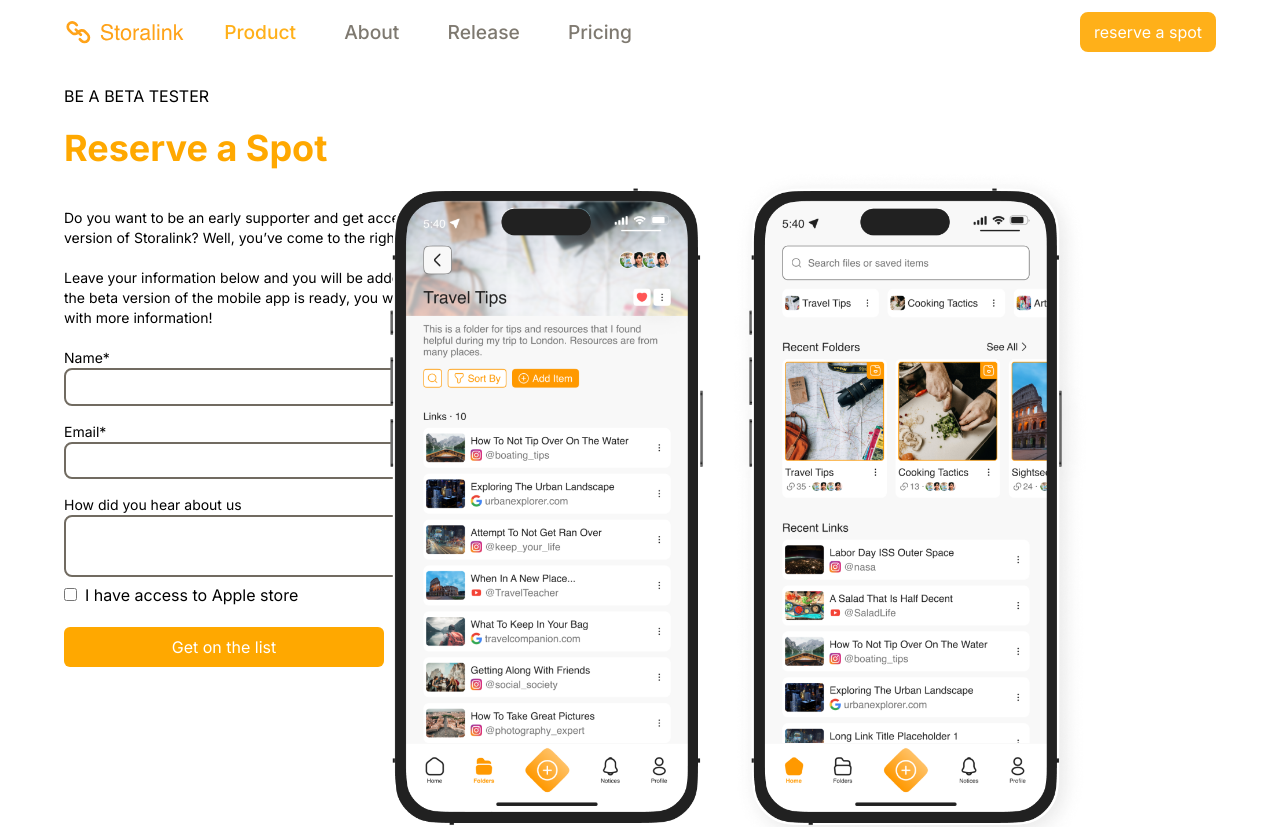
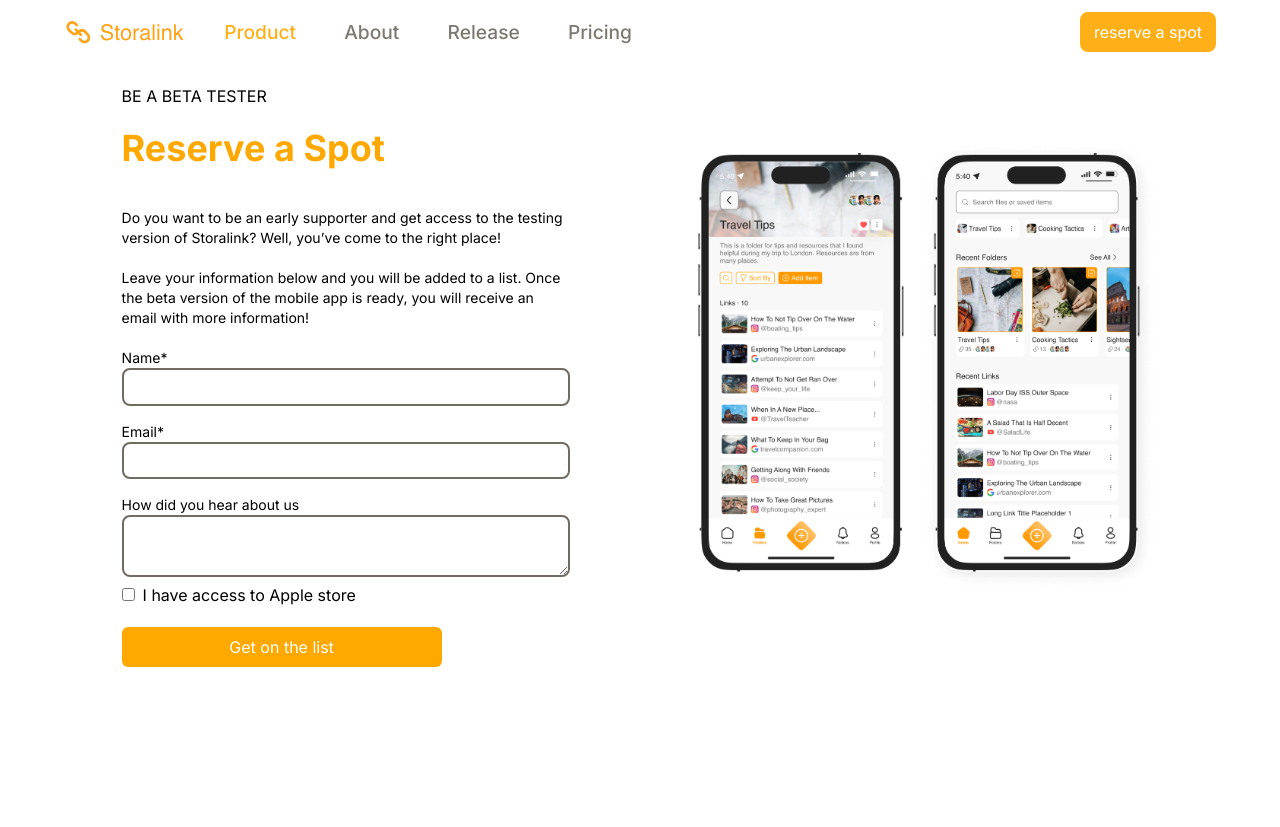
Before and after one commit to Yunzez/storalink-web, a Next.js app in the folder storalink-web/: page /reserve in a window 1280 px wide. Shown: the top 827 px of the page. Built offline with nearby package versions, Linux system fonts and the light colour scheme.

Commit message:
roadmap and layout fix

```diff
--- a/storalink-web/src/app/page.tsx
+++ b/storalink-web/src/app/page.tsx
@@ -9,6 +9,7 @@
 import Banner from "@/components/Banner";
 import KeyFeatures from "@/components/KeyFeatures";
 import UseCase from "@/components/UseCase";
+import Release from "@/components/Release";
 // import { MainContentWrapper } from "./layout";
 
 export const MainContentWrapper = styled.div`
@@ -34,6 +35,7 @@
       <Banner />
       <UseCase/>
       <KeyFeatures />
+      <Release/>
     </div>
   );
 }
--- a/storalink-web/src/app/reserve/page.tsx
+++ b/storalink-web/src/app/reserve/page.tsx
@@ -50,8 +50,9 @@
 function About() {
   const [submit, setSubmit] = useState(false);
   return (
-    <div className="flex justify-between">
-      <div className="md:w-2/5 min-h-screen">
+    <div className="min-h-screen">
+      <div className="flex justify-around">
+        <div className="md:w-2/5  pe-3">
           <div className="text-md mt-5">BE A BETA TESTER</div>
           <div
             className="text-4xl font-bold mt-5 mb-10"
@@ -64,9 +65,9 @@
             version of Storalink? Well, you’ve come to the right place!
           </div>
           <div className="mb-5 text-sm">
-          Leave your information below and you will be added to a list. Once the
-          beta version of the mobile app is ready, you will receive an email
-          with more information!
+            Leave your information below and you will be added to a list. Once
+            the beta version of the mobile app is ready, you will receive an
+            email with more information!
           </div>
           {submit ? (
             <>
@@ -120,14 +121,12 @@
           )}
         </div>
 
-      <div className="w-full md:w-3/5 lg:absolute right-0 top-0 hidden sm:block">
+        <div className="md:w-2/5 xl:w-2/5 right-0 hidden md:block place-self-center max-h-min h-auto">
           <Image
             src={reserve_visual}
-          width={700}
-          height={300}
             alt="reserve image one, a phone view"
             fill={false}
-          className="absolute right-0 top-[170px] right-[190px]"
+            className="right-0 top-[170px] right-[190px]"
             style={{
               objectFit: "contain",
               transform: "translateX(0%) translateY(0%)",
@@ -136,6 +135,7 @@
           />
         </div>
       </div>
+    </div>
   );
 }
 
--- a/storalink-web/src/components/Footer.tsx
+++ b/storalink-web/src/components/Footer.tsx
@@ -45,7 +45,7 @@
   return (
     <FooterContainer>
       {/* // ! Desktop version */}
-      <TopSection className=" md:relative">
+      <TopSection className="md:block hidden">
         <div className="grid grid-cols-6 gap-4 px-10">
           <div className="col-span-2 place-content-center px-5">
             <Image src={Storalink_name} alt="Storalink_name" />
--- a/storalink-web/src/components/KeyFeatures.tsx
+++ b/storalink-web/src/components/KeyFeatures.tsx
@@ -84,7 +84,7 @@
           <div className="flex justify-center mb-3">
             <Sepeatetor style={{width: "150px"}}/>
             </div>
-          <p className="font-bold text-xl text-center mb-3">
+          <p className="font-bold text-2xl text-center mb-3">
             Here is what you can do with your links!
           </p>
 
--- /dev/null
+++ b/storalink-web/src/components/Release.tsx
@@ -0,0 +1,43 @@
+"Use Client";
+
+import { Sepeatetor } from "@/app/page";
+import theme from "@/app/theme";
+import React from "react";
+import Image from "next/image";
+import roadmap from "../../public/roadmap.png";
+const Release = () => {
+  return (
+    <div className="w-full p-2">
+      <div className="flex justify-center">
+        <div className="md:w-3/5 w-screen px-5 md:px-0">
+          <p className="font-semibold text-center mb-3">Release</p>
+          <div className="flex justify-center mb-3">
+            <Sepeatetor style={{ width: "150px" }} />
+          </div>
+          <p className="font-bold text-2xl text-center mb-3">
+            Storalink’s next steps
+          </p>
+
+          <p className="text-sm text-center" style={{ color: theme.themeGrey }}>
+            We are currently beta testing the platform and getting feedback
+            before fully launching on the Appstore. Stay tuned!
+          </p>
+        </div>
+
+      </div>
+      <div className="flex justify-center p-4">
+      <Image
+          src={roadmap}
+          alt="road map"
+          style={{
+            objectFit: "scale-down",
+            position: "relative",
+            zIndex: 1,
+          }}
+        />
+      </div>
+    </div>
+  );
+};
+
+export default Release;
```
Also changed, not shown: storalink-web/public/roadmap.png (added). Lines whose indentation alone changed are shown as unchanged.
